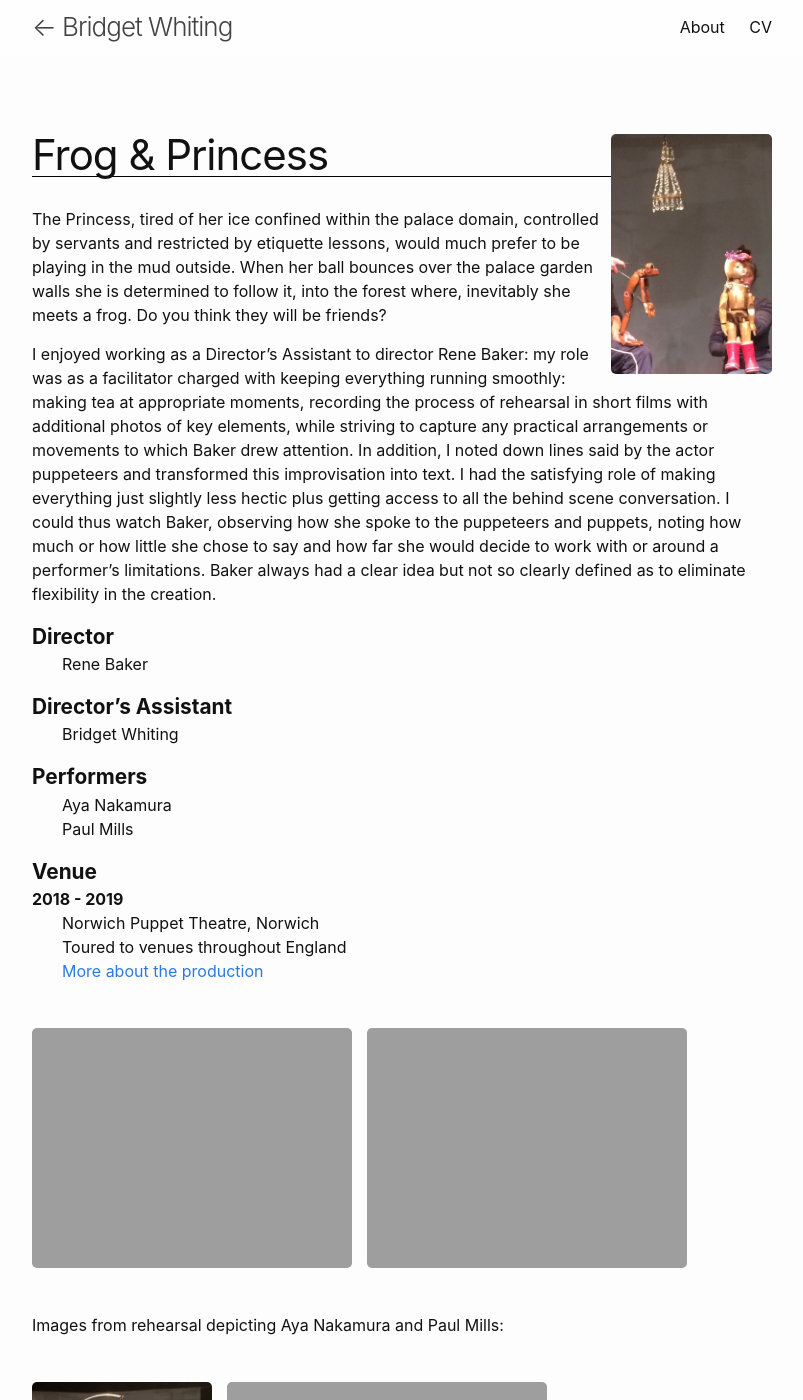
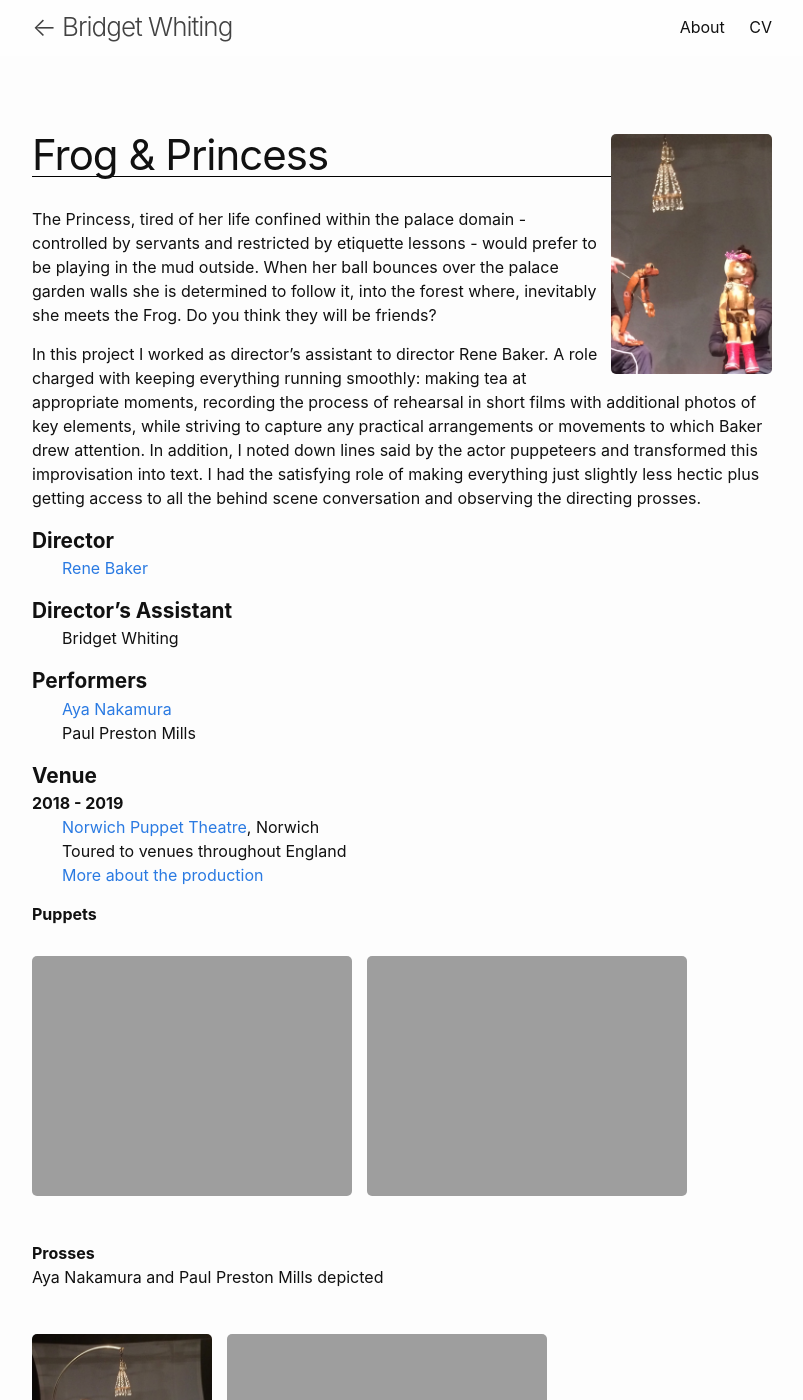
Before and after one commit to markwhiting/bridget, a Jekyll site: the page built from _projects/frog-and-princess.markdown, in a window 1280 px wide and 1400 px high. Shown: the whole window, without its empty margins (238-1041 px from the left). Built offline with Jekyll 4.4.1, drawn with Linux system fonts in a browser that asks for light colours.

Commit message:
Edited text

```diff
--- a/_projects/frog-and-princess.markdown
+++ b/_projects/frog-and-princess.markdown
@@ -5,14 +5,14 @@ start: 2018-10-01
 end: 2018-10-19
 ---
 
-The Princess, tired of her ice confined within the palace domain, controlled by servants and restricted by etiquette lessons, would much prefer to be playing in the mud outside. When her ball bounces over the palace garden walls she is determined to follow it, into the forest where, inevitably she meets a frog. Do you think they will be friends?
+The Princess, tired of her life confined within the palace domain - controlled by servants and restricted by etiquette lessons - would prefer to be playing in the mud outside. When her ball bounces over the palace garden walls she is determined to follow it, into the forest where, inevitably she meets the Frog. Do you think they will be friends?
 
-I enjoyed working as a Director's Assistant to director Rene Baker: my role was as a facilitator
-charged with keeping everything running smoothly: making tea at appropriate moments, recording the process of rehearsal in short films with additional photos of key elements, while striving to capture any practical arrangements or movements to which Baker drew attention. In addition, I noted down lines said by the actor puppeteers and transformed this improvisation into text. I had the satisfying role of making everything just slightly less hectic plus getting access to all the behind scene conversation. I could thus watch Baker, observing how she spoke to the puppeteers and puppets, noting how much or how little she chose to say and how far she would decide to work with or around a performer’s limitations. Baker always had a clear idea but not so clearly defined as to eliminate flexibility in the creation.
+In this project I worked as director's assistant to director Rene Baker.
+A role charged with keeping everything running smoothly: making tea at appropriate moments, recording the process of rehearsal in short films with additional photos of key elements, while striving to capture any practical arrangements or movements to which Baker drew attention. In addition, I noted down lines said by the actor puppeteers and transformed this improvisation into text. I had the satisfying role of making everything just slightly less hectic plus getting access to all the behind scene conversation and observing the directing prosses.
 
 ## Director
 
-- Rene Baker
+- [Rene Baker](https://renebaker.org)
 
 ## Director's Assistant
 
@@ -20,21 +20,23 @@ charged with keeping everything running smoothly: making tea at appropriate mome
 
 ## Performers
 
-- Aya Nakamura
-- Paul Mills
+- [Aya Nakamura](http://www.ayanakamura.com/home)
+- Paul Preston Mills
 
 ## Venue
 
 ### 2018 - 2019
 
-- Norwich Puppet Theatre, Norwich
+- [Norwich Puppet Theatre](https://www.puppettheatre.co.uk), Norwich
 - Toured to venues throughout England
 - [More about the production](http://www.puppettheatre.co.uk/whats-on/puppetry/frog-and-princess)
 
+### Puppets
 [![Figure]({{ "/assets/FrogPrincess/F&P together.jpeg" | absolute_url }})]({{ "/assets/FrogPrincess/F&P together.jpeg" | absolute_url }})
 [![Figure]({{ "/assets/FrogPrincess/F&P front&side.png" | absolute_url }})]({{ "/assets/FrogPrincess/F&P front&side.png" | absolute_url }})
 
-Images from rehearsal depicting Aya Nakamura and Paul Mills:
+### Prosses
+Aya Nakamura and Paul Preston Mills depicted
 
 [![Figure]({{ "/assets/FrogPrincess/F&P fight 1.jpg" | absolute_url }})]({{ "/assets/FrogPrincess/F&P fight 1.jpg" | absolute_url }})
 [![Figure]({{ "/assets/FrogPrincess/F&P fight 2.jpeg" | absolute_url }})]({{ "/assets/FrogPrincess/F&P fight 2.jpeg" | absolute_url }})
```
